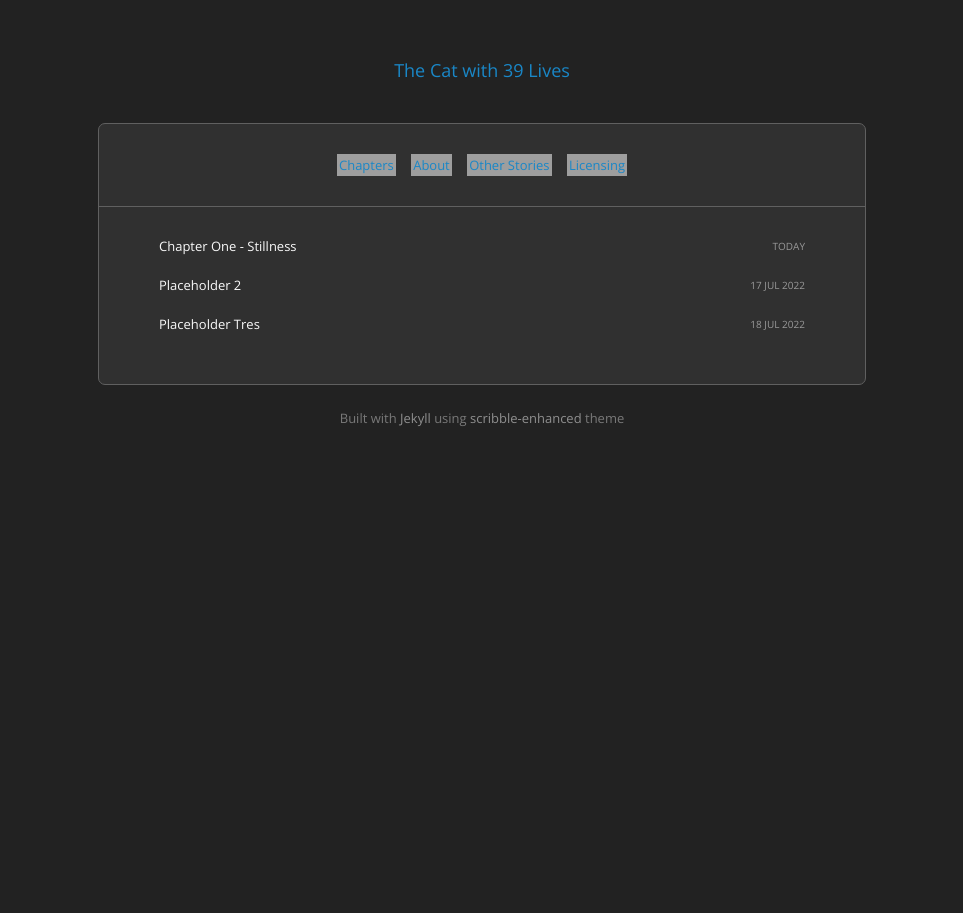
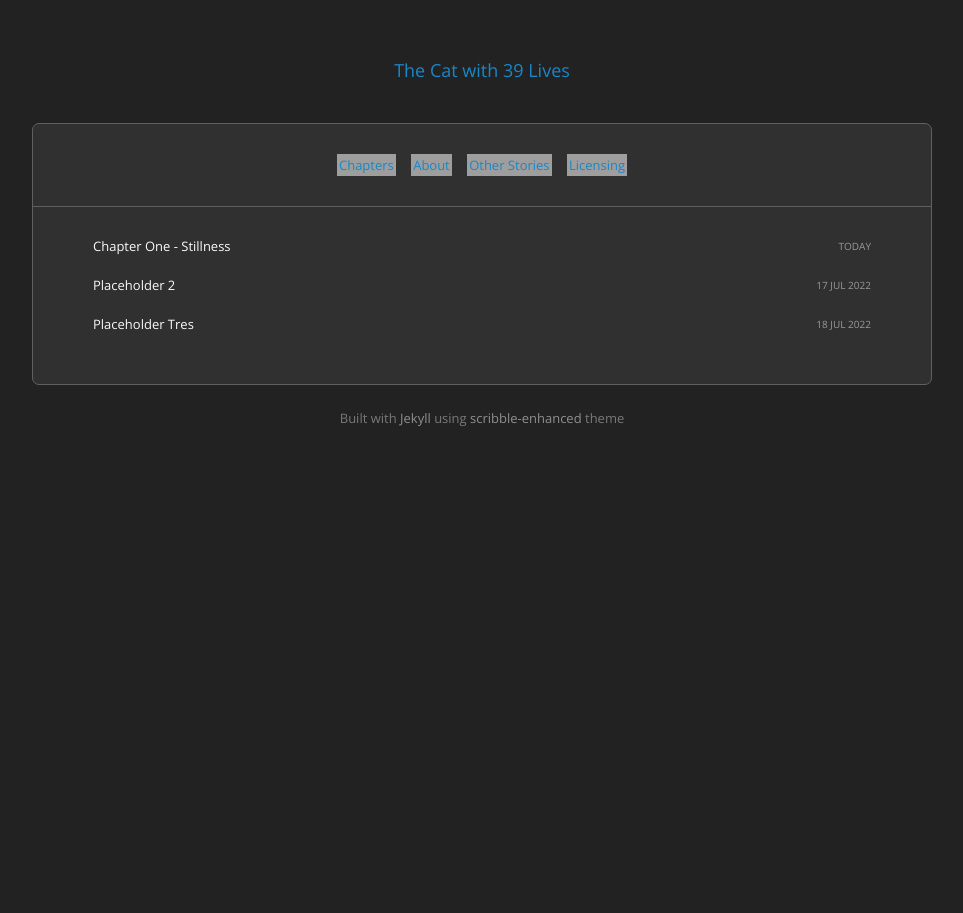
Before and after one commit to mehkanik/C39, a Jekyll site: the page built from index.html, in a window 1280 px wide. Shown: the whole page, without its empty margins (158-1121 px from the left). Built offline with Jekyll 4.4.1, drawn with Linux system fonts in a browser that asks for light colours; grey boxes are pictures that could not be loaded.

Commit message:
this should feel less cramped

```diff
--- a/stylesheets/style.css
+++ b/stylesheets/style.css
@@ -133,7 +133,7 @@ footer * {
     -moz-box-sizing: border-box;
     box-sizing: border-box;
     width: 100%;
-    max-width: 768px;
+    max-width: 900px;
     background: #303030;
     margin: 40px auto 20px;
     border-radius: 7px;
```
